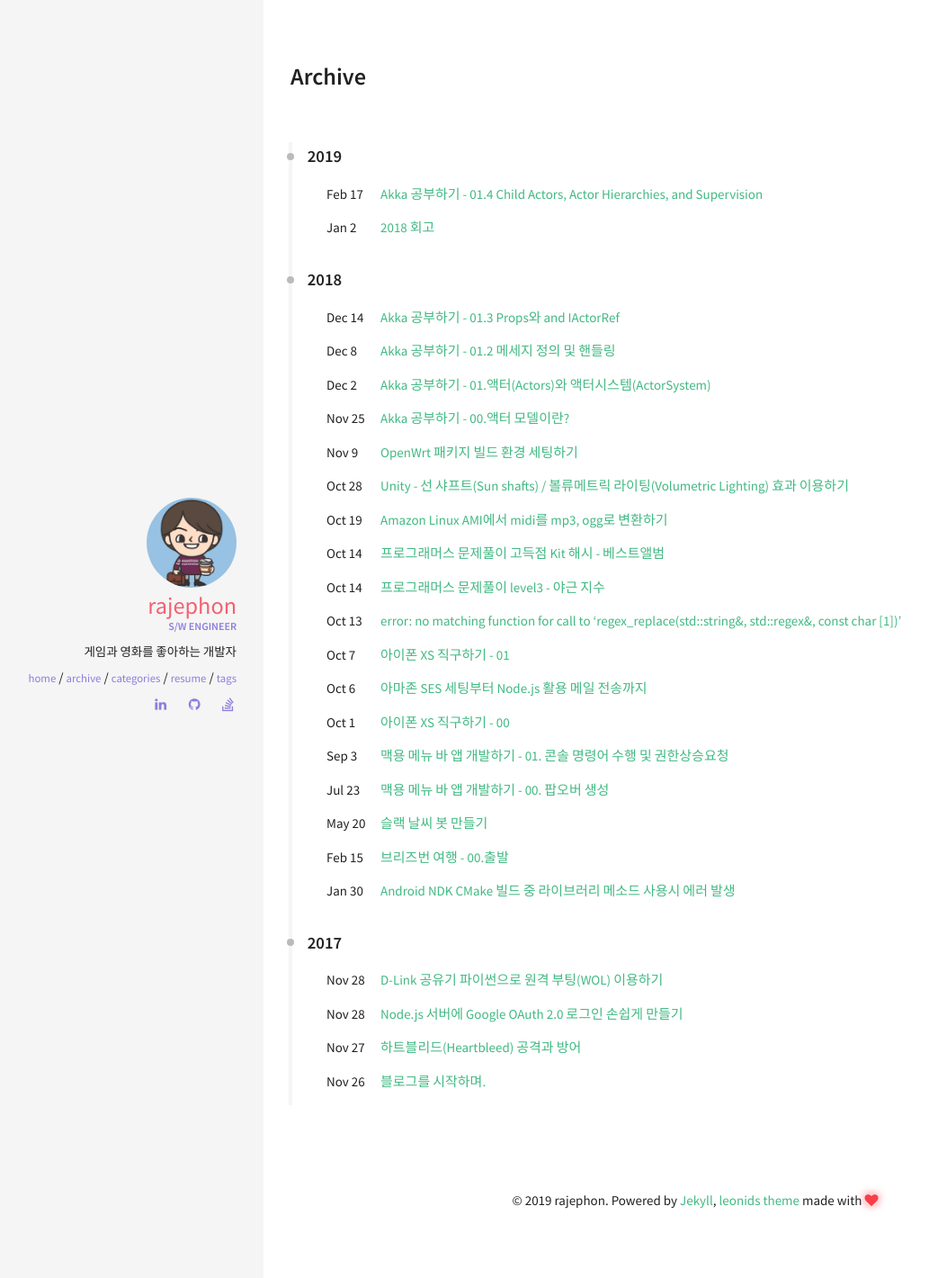
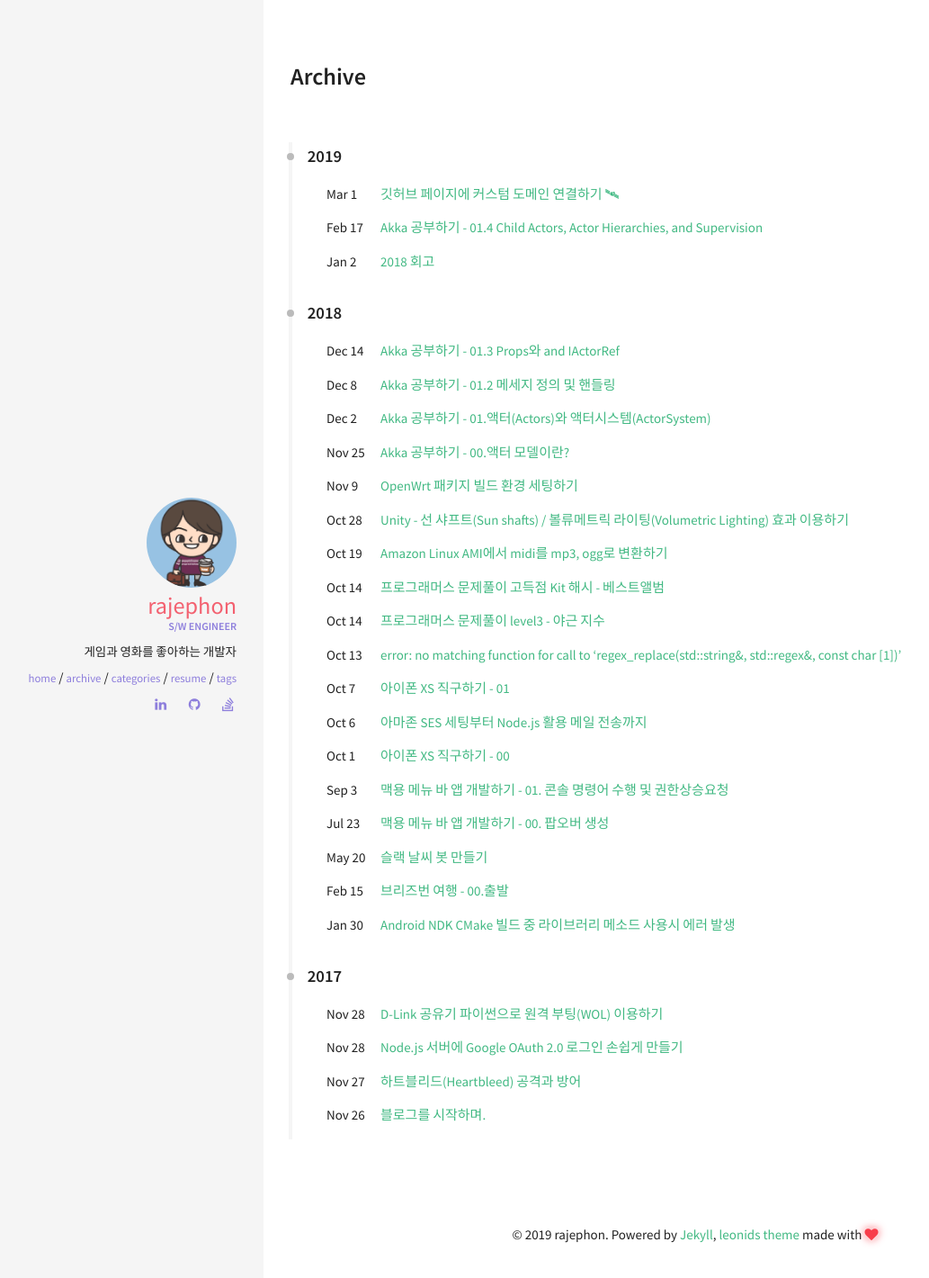
Before and after one commit to rajephon/blog, a Jekyll site: the page built from archive.html, in a window 1280 px wide. Shown: the top 1420 px of the page at 90% size, without its empty margins (27-1060 px from the left). Built offline with Jekyll 4.4.1, drawn with Linux system fonts in a browser that asks for light colours; part of the change alters nothing that is shown.

Commit message:
GA변경, 새 포스트 등록

```diff
--- a/_config.yml
+++ b/_config.yml
@@ -44,7 +44,7 @@ owner:
   facebook: #username
   google:
     plus: #username
-    analytics: UA-98733909-1
+    analytics: UA-98733909-2
     verify:
     ad-client:
     ad-slot:
--- /dev/null
+++ b/_posts/2019-03-01-github-custom-domain-with-cloudflare.md
@@ -0,0 +1,64 @@
+---
+title: "깃허브 페이지에 커스텀 도메인 연결하기 🛰"
+date: 2019-03-01 15:34:00 +0900
+categories: Programming
+tags: [Github, Domain, Cloudflare]
+layout: post
+comments: true
+pinned: true
+---
+![banner-image]({{ site.url }}/assets/images/2019-03-01-github-custom-domain-with-cloudflare/banner-image.png)
+
+## Intro
+
+[Google Domains](https://domains.google)에서 지난 밤 새벽 1시부터 `.dev` TLD를 등록할 수 있게 되었습니다! 🎉
+
+이참에 저도 `rajephon.dev`를 구입해서 등록하고, 서브 도메인으로 [https://blog.rajephon.dev](https://blog.rajephon.dev)를 깃허브 정적 블로그에 연결했습니다.
+이 작업 과정을 포스팅으로 남겨봅니다.
+
+## 도메인 등록
+
+먼저 사용할 도메인을 등록해주세요. [Google Domains](https://domains.google), [gandi.net](https://www.gandi.net/en), [namecheap](https://namecheap.com), 혹은 [호스팅케이알](https://www.hosting.kr/), [후이즈](http://whois.co.kr/), [가비아](https://domain.gabia.com/)같은 국내 업체도 좋습니다. 개인적으로는 작은 기업보다 신뢰할만한 큰 기업에서 구매하는 것을 선호합니다.
+
+## 네임서버 연결
+
+다음으로 도메인 레코드를 관리할 서비스로 DNS 네임서버를 연결합니다. 대부분의 도메인 등록 대행업체에서 해당 서비스를 제공해주고있습니다. 해당 서비스를 이용하거나, [클라우드플레어(Cloudflare)](https://www.cloudflare.com), [DNSZi](https://dnszi.com/) 같은 별도의 서비스를 이용하셔도 됩니다. 여기서는 클라우드플레어를 기준으로 설명합니다.
+
+![00]({{ site.url }}/assets/images/2019-03-01-github-custom-domain-with-cloudflare/00.png)
+
+클라우드플레어에서 로그인 후 `+ Add a Site`를 눌러 새 도메인을 등록합니다. 아직 사이트가 없더라도 괜찮습니다. 기존 DNS 레코드 정보가 있으면 자동으로 이전된다는 이야기지만 저희는 신규등록이라 정보가 없으므로 해당되지 않습니다. 도메인을 입력 후 `Add Site`를 눌러주세요.
+
+![01]({{ site.url }}/assets/images/2019-03-01-github-custom-domain-with-cloudflare/01.png)
+
+다음으로 Plan 선택지가 나타납니다. 클라우드플레어는 단순 DNS서비스뿐만아니라 CDN, SSL 인증서 서비스, DDoS 방어, 방화벽, 모바일 이미지 최적화 등 다양한 서비스를 제공해주고 있습니다. 다만 저희는 단순 DNS만 이용하면 되므로 Free 플랜을 선택합니다.
+
+![02]({{ site.url }}/assets/images/2019-03-01-github-custom-domain-with-cloudflare/02.png)
+
+클라우드플레어 네임서버를 등록할 차례입니다. `To`에 나타난 네임서버 주소로 옮겨 등록합니다. 다시 도메인 등록 대행 업체 사이트로 들어가서 네임서버 주소를 바꿔줍니다. (스크린샷은 `rajephon.dev` 등록할 때 스크린샷을 못찍어 다른 도메인으로 찍었습니다.)
+
+![03]({{ site.url }}/assets/images/2019-03-01-github-custom-domain-with-cloudflare/03.png)
+
+저는 구글 도메인에서 구입했으므로 구글 도메인 관리자 페이지로 접속해서 네임서버를 바꿔줬습니다. ISP의 캐싱 DNS 서버의 갱신 주기, TTL(Time To Live) 설정값 등의 문제로 DNS새로 갱신된 정보가 전파되기 까지 빠르면 10분 이내, 최대 24시간이 걸릴 수 있습니다.
+
+## A 레코드 등록
+
+![04]({{ site.url }}/assets/images/2019-03-01-github-custom-domain-with-cloudflare/04.png)
+
+클라우드플레어에서 확인 큐에 등록하고 갱신이 확인되면 이메일이 옵니다. 그러면 이제 깃허브 서버의 IP를 사용할 주소의 A레코드로 등록합니다. 클라우드플레어 기준으로 `DNS`메뉴에 들어가서 `Name`에 사용할 서브도메인을 적고(루트 도메인 그대로 사용하고 싶으면 `@`를 입력합니다), `IPv4 Address`에 깃허브 IP주소를 입력합니다. 그리고 `Add Record`를 클릭합니다.
+깃허브의 IP 주소는 [Setting up an apex domain](https://help.github.com/en/articles/setting-up-an-apex-domain#configuring-a-records-with-your-dns-provider)에서 알 수 있습니다.
+
+## Github Pages 레포 세팅
+
+![05]({{ site.url }}/assets/images/2019-03-01-github-custom-domain-with-cloudflare/05.png)
+
+A 레코드 등록 작업이 완료되면 정적 페이지를 관리하고 있는 깃허브 레포의 설정으로 들어갑니다. `GitHub Pages`의 `Custom domain`에 사용할 도메인을 입력후 `Save`를 클릭합니다.
+
+그리고 사용하는 정적 블로그 엔진에 따라 호스트주소를 수정해주면 끝납니다. Yeah!
+
+![06]({{ site.url }}/assets/images/2019-03-01-github-custom-domain-with-cloudflare/06.png)
+
+## 관련링크
+
+- [Google Domains](https://domains.google)
+- [Cloudflare](https://www.cloudflare.com)
+- [GitHub: Setting up an apex domain](https://help.github.com/en/articles/setting-up-an-apex-domain#configuring-a-records-with-your-dns-provider)
```
Also changed, not shown: assets/images/2019-03-01-github-custom-domain-with-cloudflare/00.png (added), assets/images/2019-03-01-github-custom-domain-with-cloudflare/01.png (added), assets/images/2019-03-01-github-custom-domain-with-cloudflare/02.png (added), assets/images/2019-03-01-github-custom-domain-with-cloudflare/03.png (added), assets/images/2019-03-01-github-custom-domain-with-cloudflare/04.png (added), assets/images/2019-03-01-github-custom-domain-with-cloudflare/05.png (added), assets/images/2019-03-01-github-custom-domain-with-cloudflare/06.png (added), assets/images/2019-03-01-github-custom-domain-with-cloudflare/banner-image.png (added), 2 other files.
